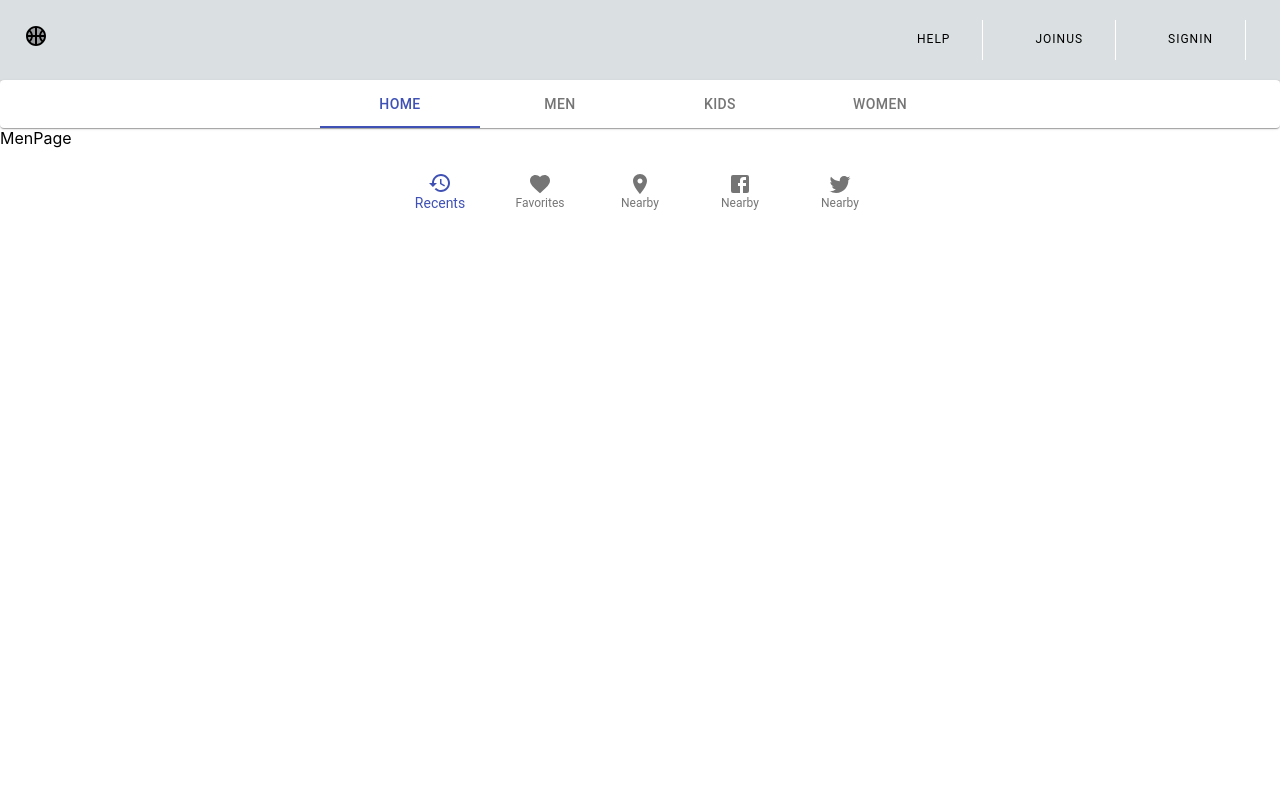
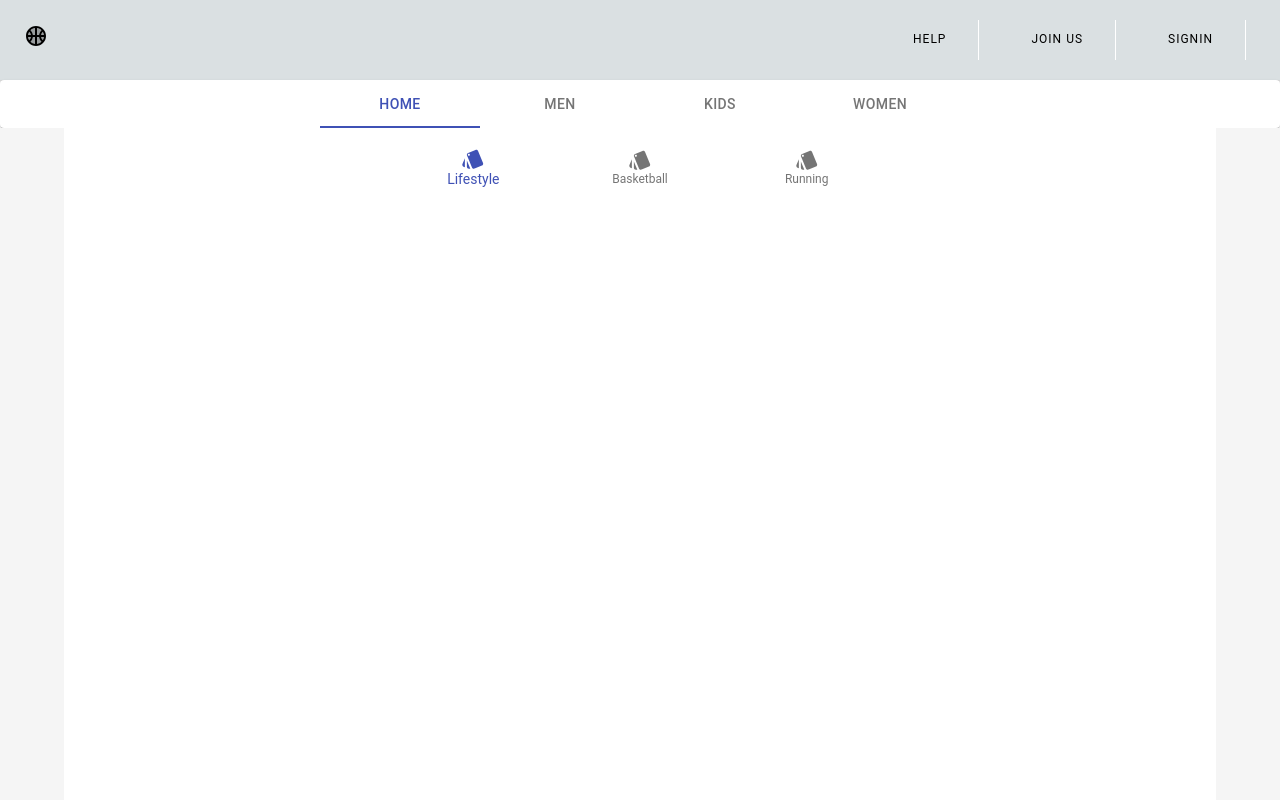
Before and after one commit to HunbalSiddiqui/ShoeStoreApp, a React (Create React App) app: page /Men in a window 1280 px wide. Shown: the top 800 px of the page. Built offline with nearby package versions, Linux system fonts and the light colour scheme.

Commit message:
Subcategory bug fixed and integrated

```diff
--- a/src/App.js
+++ b/src/App.js
@@ -16,7 +16,9 @@ function App() {
 
       <Switch>
         <Route path='/' component={Home} exact/>
-        <Route path='/Men' component={Men}/>
+        <Route path='/Men' component={Men}>
+
+        </Route>
         <Route path='/Kids' component={Kids}/>
         <Route path='/Women' component={Women}/>
       </Switch>
--- a/src/Components/BottomNav.js
+++ b/src/Components/BottomNav.js
@@ -10,7 +10,11 @@ import {Facebook,Twitter} from '@material-ui/icons'
 const useStyles = makeStyles({
   root: {
     width: 500,
+    backgroundColor : '#333945'
   },
+  tabcolor : {
+    color : 'white'
+  }
 });
 
 export default function BottomNav() {
@@ -26,11 +30,11 @@ export default function BottomNav() {
       showLabels
       className={classes.root}
     >
-      <BottomNavigationAction label="Recents" icon={<RestoreIcon />} />
-      <BottomNavigationAction label="Favorites" icon={<FavoriteIcon />} />
-      <BottomNavigationAction label="Nearby" icon={<LocationOnIcon />} />
-      <BottomNavigationAction label="Nearby" icon={<Facebook />} />
-      <BottomNavigationAction label="Nearby" icon={<Twitter />} />
+      <BottomNavigationAction className={classes.tabcolor} label="Recent" icon={<RestoreIcon />} />
+      <BottomNavigationAction className={classes.tabcolor} label="Favorites" icon={<FavoriteIcon />} />
+      <BottomNavigationAction className={classes.tabcolor} label="Nearby" icon={<LocationOnIcon />} />
+      <BottomNavigationAction className={classes.tabcolor} label="Nearby" icon={<Facebook />} />
+      <BottomNavigationAction className={classes.tabcolor} label="Nearby" icon={<Twitter />} />
     </BottomNavigation>
   );
 }
--- a/src/Components/Header.js
+++ b/src/Components/Header.js
@@ -45,7 +45,7 @@ export default function Header() {
         Help
       </Typography>
       <Typography variant="overline" display="block" gutterBottom className={classes.field}>
-        JoinUs
+        Join Us
       </Typography>
       <Typography variant="overline" display="block" gutterBottom className={classes.field}>
         Signin
--- /dev/null
+++ b/src/Components/SubCategoryNav.jsx
@@ -0,0 +1,52 @@
+import React,{useEffect,useState} from 'react';
+import { makeStyles } from '@material-ui/core/styles';
+import BottomNavigation from '@material-ui/core/BottomNavigation';
+import BottomNavigationAction from '@material-ui/core/BottomNavigationAction';
+import {Style} from '@material-ui/icons'
+const useStyles = makeStyles({
+  root: {
+    width: 500,
+  },
+});
+
+export default function SubCategoryNav(props) {
+  var [subCategories,setSubCategories] = useState([])
+  const fetchSubCategories = () =>{
+      props.subCategories.forEach(category => {
+          setSubCategories((prevState)=>[...prevState,category])
+      });
+  }
+  const classes = useStyles();
+  const [value, setValue] = React.useState(0);
+  useEffect(()=>{
+      fetchSubCategories()
+  },[])
+  var test = () => {
+    return (
+      <h1>Test test</h1>
+    )
+  }
+  return (
+   !subCategories ?
+    null
+    :
+    <BottomNavigation
+    value={value}
+    onChange={(event, newValue) => {
+      setValue(newValue);
+    }}
+    showLabels
+    className={classes.root}
+  >
+   {
+     subCategories.map((category,index)=>{
+       return (
+      <BottomNavigationAction key={index} label={category} icon={<Style/>} />
+       )
+     })
+   }
+
+  </BottomNavigation>
+
+  );
+}
--- a/src/Components/TabNav.js
+++ b/src/Components/TabNav.js
@@ -41,7 +41,7 @@ function CenteredTabs(props) {
       >
 
         <Tab label="Home" onClick={()=>{navigate('/')}}/>
-        <Tab label="Men" onClick={()=>{navigate('/Men')}}/>
+        <Tab label="Men" onClick={()=>{navigate('/Men')}} selected/>
         <Tab label="Kids" onClick={()=>{navigate('/Kids')}}/>
         <Tab label="Women" onClick={()=>{navigate('/Women')}}/>
       </Tabs>
--- /dev/null
+++ b/src/Pages/Men/Men.css
@@ -0,0 +1,18 @@
+.men_container{
+    display: grid;
+    grid-template-columns: minmax(5vw,1fr) 90vw minmax(5vw,1fr);
+    grid-template-rows: minmax(100vh,min-content);
+    grid-template-areas: '. men_wrapper .';
+    background-color: whitesmoke;
+}
+.men_wrapper{
+    grid-area: men_wrapper;
+    display: grid;
+    grid-template-columns: 100%;
+    grid-template-rows: 10vh minmax(90vh,min-content);
+    background-color: white;
+}
+.men_subcategory{
+    box-sizing: border-box;
+    padding: 1rem 1rem;
+}
--- a/src/Pages/Men/Men.jsx
+++ b/src/Pages/Men/Men.jsx
@@ -1,9 +1,16 @@
 import React from 'react'
+import "./Men.css"
+import SubCategoryNav from '../../Components/SubCategoryNav'
 
 function Men() {
+    const subCategories = ["Lifestyle","Basketball","Running"]
     return (
-        <div>
-            MenPage
+        <div className="men_container">
+            <div className="men_wrapper">
+                <div className="men_subcategory flex">
+                    <SubCategoryNav  subCategories={subCategories}/>
+                </div>
+            </div>
         </div>
     )
 }
```
